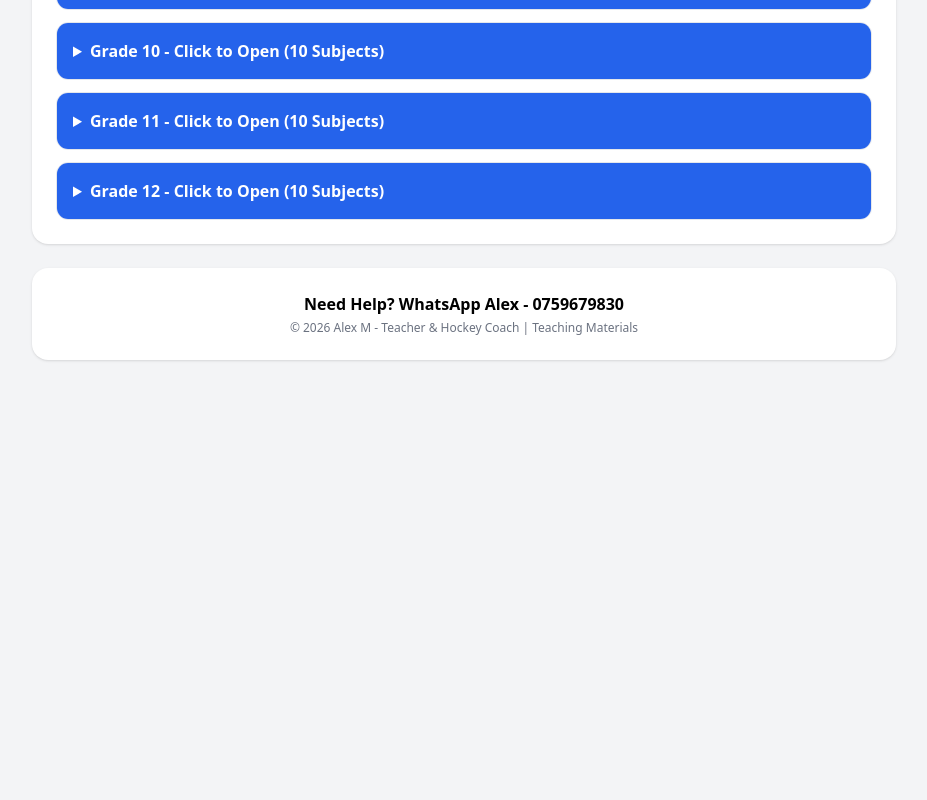
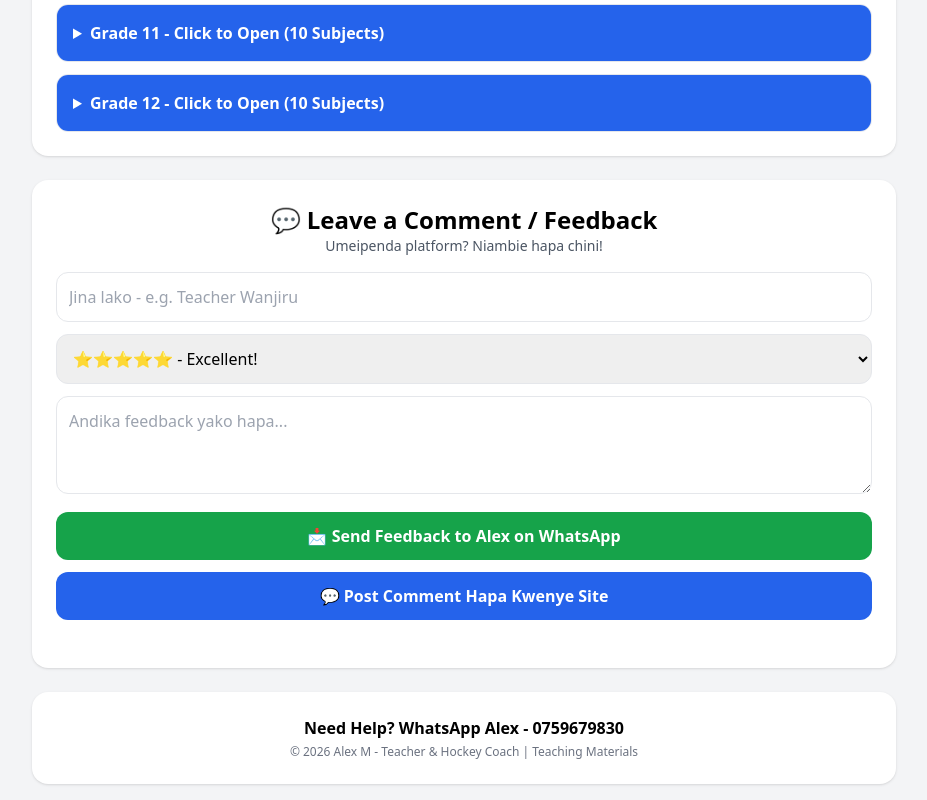
Before and after one commit to alexmugendi39-svg/my-first-project, a plain HTML site: page index.html in a window 1280 px wide. Shown: the part 1912-2712 px from the top of the page, without its empty margins (176-1103 px from the left). Before the commit the page ends 2288 px from the top, so only its background shows below. Drawn offline with nearby package versions, Linux system fonts and the light colour scheme.

Commit message:
Final - Pictures + Comments + All Grades

```diff
--- a/index.html
+++ b/index.html
@@ -9,15 +9,15 @@
 <body class="bg-gray-100">
 <div class="max-w-4xl mx-auto p-4">
 
-  <!-- PROFILE -->
+  <!-- PROFILE - PICHA YAKO -->
   <div class="bg-white rounded-2xl p-6 shadow text-center">
-    <img src="profile.jpg" class="w-32 h-32 rounded-full mx-auto object-cover border-4 border-blue-600" alt="Alex M">
+    <img src="alex.jpg" class="w-32 h-32 rounded-full mx-auto object-cover border-4 border-blue-600" alt="Alex M">
     <h1 class="text-3xl font-bold mt-3">Alex M</h1>
     <p class="text-blue-600 font-semibold">Teacher | Hockey Player & Coach | Isiolo, Kenya</p>
     <p class="text-sm text-gray-500 mt-2">Grade 1 - 12 | All Learning Areas | CBC Aligned</p>
   </div>
 
-  <!-- INTRODUCTION + HOCKEY - MUHIMU SANA -->
+  <!-- INTRODUCTION + HOCKEY -->
   <div class="bg-white rounded-2xl p-6 shadow mt-6">
     <h2 class="text-2xl font-bold">👋 Hello, I'm Alex!</h2>
     <p class="text-gray-700 mt-3 leading-relaxed">
@@ -30,12 +30,7 @@
       <b>Designs, Schemes, Lesson Notes, Records of Work and Exams</b> for Grade 1 to 12, in all Learning Areas:
       English, Kiswahili, Mathematics, Science, Social Studies, CRE and more.
     </p>
-    <p class="text-gray-700 mt-3 leading-relaxed">
-      Whether you are a teacher looking for ready schemes or a parent helping your child revise - you are in the right place.
-      <b>Order on WhatsApp, get materials instantly!</b>
-    </p>
 
-    <!-- HOCKEY ACHIEVEMENTS -->
     <h3 class="text-xl font-bold mt-6">🏑 My Hockey Journey</h3>
     <ul class="list-disc pl-5 mt-2 text-gray-700 space-y-1">
       <li>Active Hockey Player - Isiolo Hockey Club</li>
@@ -44,14 +39,13 @@
       <li>Participated in County & Regional Hockey Tournaments</li>
     </ul>
 
-    <!-- HOCKEY PICTURES - BADILISHA NA PICHA ZAKO -->
+    <!-- PICTURES ZAKO HALISI - ZOTE NA S -->
     <h3 class="text-xl font-bold mt-6 mb-3">📸 Hockey & Teaching Moments</h3>
     <div class="grid grid-cols-1 md:grid-cols-3 gap-3">
-      <img src="hockey1.jpg" class="w-full h-48 object-cover rounded-xl" alt="Alex playing hockey">
-      <img src="hockey2.jpg" class="w-full h-48 object-cover rounded-xl" alt="Alex coaching">
-      <img src="hockey3.jpg" class="w-full h-48 object-cover rounded-xl" alt="Alex teaching">
+      <img src="blinders1.jpg" class="w-full h-48 object-cover rounded-xl" alt="Alex playing hockey">
+      <img src="blinders2.jpg" class="w-full h-48 object-cover rounded-xl" alt="Alex coaching">
+      <img src="blinders3.jpg" class="w-full h-48 object-cover rounded-xl" alt="Alex teaching">
     </div>
-    <p class="text-xs text-gray-400 mt-2">Tip: Weka picha zako kama hockey1.jpg, hockey2.jpg, hockey3.jpg na profile.jpg ndani ya GitHub folder yako, ndio zionekane.</p>
 
     <div class="grid grid-cols-1 md:grid-cols-2 gap-4 mt-6">
       <a href="https://wa.me/254759679830?text=Habari%20Alex%2C%20nataka%20Teaching%20Materials" target="_blank" class="bg-green-600 text-white font-bold py-3 rounded-xl text-center">💬 WhatsApp: 0759679830</a>
@@ -59,12 +53,32 @@
     </div>
   </div>
 
-  <!-- LEARNING RESOURCES -->
+  <!-- LEARNING RESOURCES - GRADE 1-12 -->
   <div class="bg-white rounded-2xl p-6 shadow mt-6">
     <h2 class="text-2xl font-bold text-center">📚 Learning Resources - Grade 1 to 12</h2>
     <p class="text-center text-gray-600 text-sm mb-1">Click Grade to Open → Chagua Subject → Chagua 1 kati ya 5 Areas</p>
     <p class="text-center text-xs text-blue-600 mb-6 font-semibold">5 AREAS: Designs | Schemes | Lesson Notes | Records of Work | Exams</p>
     <div id="grades-container" class="space-y-3"></div>
+  </div>
+
+  <!-- COMMENTS BUTTON - MPYA -->
+  <div class="bg-white rounded-2xl p-6 shadow mt-6">
+    <h2 class="text-2xl font-bold text-center">💬 Leave a Comment / Feedback</h2>
+    <p class="text-center text-gray-600 text-sm mb-4">Umeipenda platform? Niambie hapa chini!</p>
+    <div class="space-y-3">
+      <input id="comment-name" type="text" placeholder="Jina lako - e.g. Teacher Wanjiru" class="w-full border rounded-xl p-3">
+      <select id="comment-star" class="w-full border rounded-xl p-3">
+        <option value="⭐⭐⭐⭐⭐">⭐⭐⭐⭐⭐ - Excellent!</option>
+        <option value="⭐⭐⭐⭐">⭐⭐⭐⭐ - Very Good</option>
+        <option value="⭐⭐⭐">⭐⭐⭐ - Good</option>
+        <option value="⭐⭐">⭐⭐ - Fair</option>
+        <option value="⭐">⭐ - Needs Improvement</option>
+      </select>
+      <textarea id="comment-text" rows="3" placeholder="Andika feedback yako hapa..." class="w-full border rounded-xl p-3"></textarea>
+      <button onclick="sendComment()" class="w-full bg-green-600 text-white font-bold py-3 rounded-xl">📩 Send Feedback to Alex on WhatsApp</button>
+      <button onclick="postComment()" class="w-full bg-blue-600 text-white font-bold py-3 rounded-xl">💬 Post Comment Hapa Kwenye Site</button>
+    </div>
+    <div id="comments-list" class="mt-6 space-y-3"></div>
   </div>
 
   <!-- FOOTER -->
@@ -114,6 +128,27 @@ Object.keys(GRADES).forEach(grade => {
   });
   container.appendChild(details);
 });
+function sendComment(){
+  const name = document.getElementById('comment-name').value || "Guest";
+  const star = document.getElementById('comment-star').value;
+  const text = document.getElementById('comment-text').value;
+  if(!text){ alert("Tafadhali andika feedback kwanza!"); return; }
+  const msg = `Habari Alex! Feedback kutoka kwa website yako:%0A%0AJina: ${name}%0ARating: ${star}%0AComment: ${text}`;
+  window.open(`https://wa.me/254759679830?text=${msg}`, '_blank');
+}
+function postComment(){
+  const name = document.getElementById('comment-name').value || "Guest";
+  const star = document.getElementById('comment-star').value;
+  const text = document.getElementById('comment-text').value;
+  if(!text){ alert("Tafadhali andika feedback kwanza!"); return; }
+  const list = document.getElementById('comments-list');
+  const div = document.createElement('div');
+  div.className = "border rounded-xl p-3 bg-gray-50";
+  div.innerHTML = `<p class="font-bold">${name} <span class="font-normal text-sm">${star}</span></p><p class="text-gray-700">${text}</p><p class="text-xs text-gray-400">Just now</p>`;
+  list.prepend(div);
+  document.getElementById('comment-text').value = "";
+  alert("Asante! Comment yako imewekwa!");
+}
 </script>
 </body>
 </html>
```
